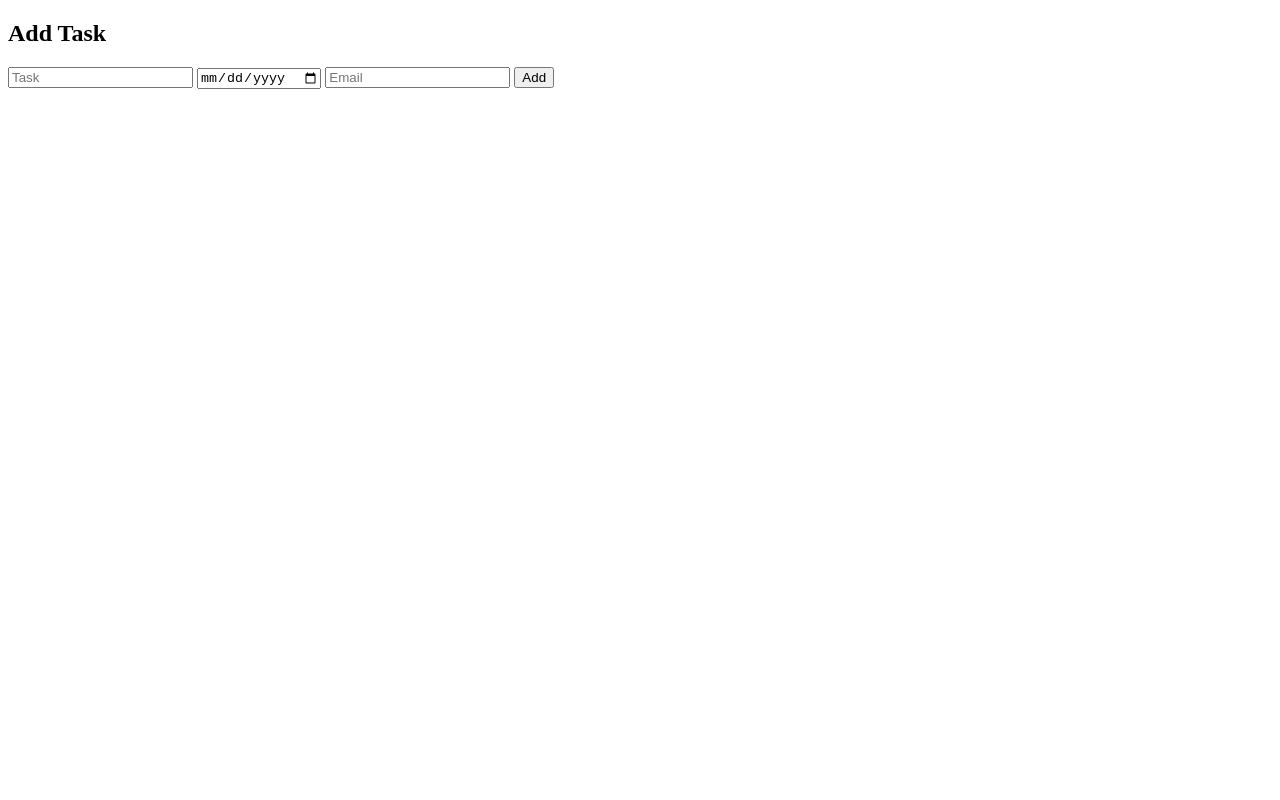
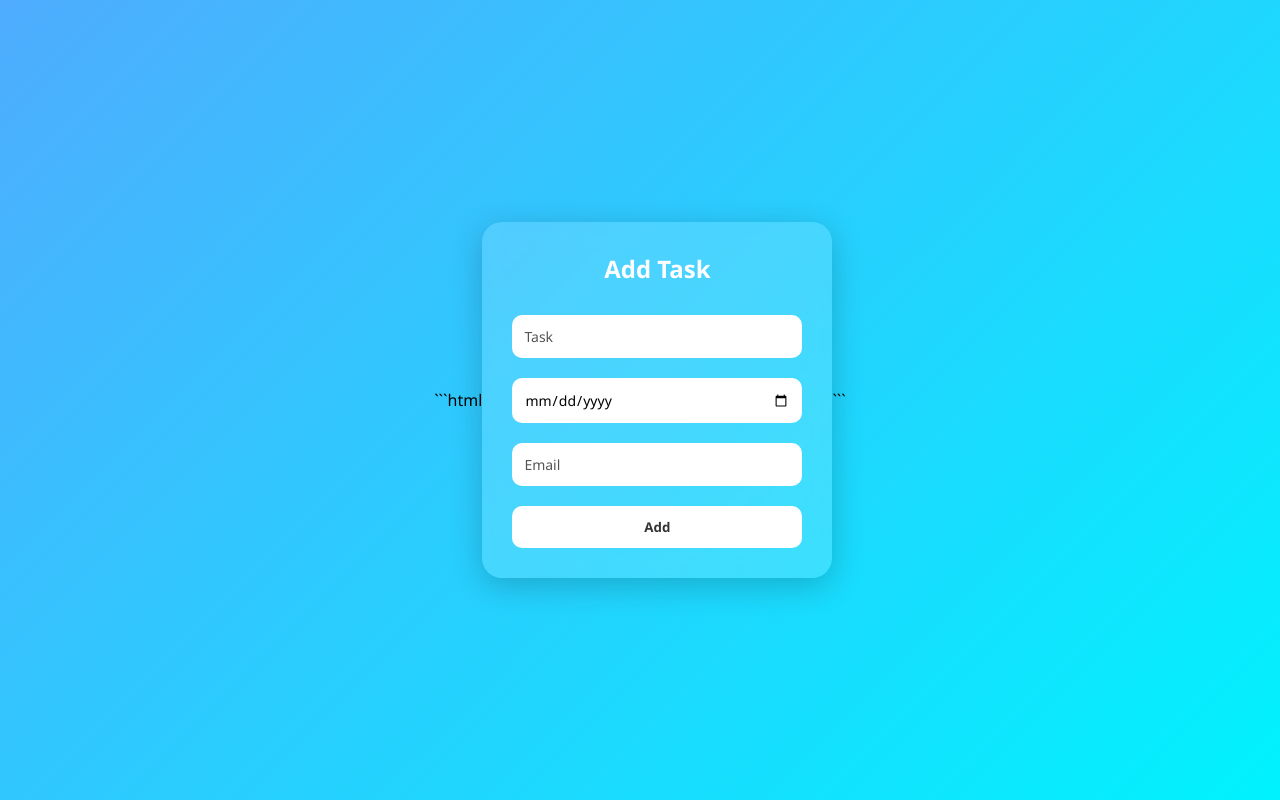
Before and after one commit to gituser-30/todo-app, a website: page public/index.html in a window 1280 px wide. Drawn offline with Linux system fonts and the light colour scheme.

Commit message:
Improved UI design for study planner

````diff
--- a/public/index.html
+++ b/public/index.html
@@ -1,10 +1,79 @@
+```html
 <!DOCTYPE html>
 <html>
 <head>
   <title>Study Planner</title>
+
+  <style>
+    * {
+      margin: 0;
+      padding: 0;
+      box-sizing: border-box;
+      font-family: 'Segoe UI', sans-serif;
+    }
+
+    body {
+      height: 100vh;
+      display: flex;
+      justify-content: center;
+      align-items: center;
+      background: linear-gradient(135deg, #4facfe, #00f2fe);
+    }
+
+    .container {
+      width: 350px;
+      padding: 30px;
+      border-radius: 20px;
+      background: rgba(255, 255, 255, 0.15);
+      backdrop-filter: blur(10px);
+      box-shadow: 0 8px 32px rgba(0,0,0,0.2);
+      text-align: center;
+      color: white;
+    }
+
+    h2 {
+      margin-bottom: 20px;
+      font-weight: 600;
+    }
+
+    input {
+      width: 100%;
+      padding: 12px;
+      margin: 10px 0;
+      border: none;
+      border-radius: 10px;
+      outline: none;
+      font-size: 14px;
+    }
+
+    input::placeholder {
+      color: #555;
+    }
+
+    button {
+      width: 100%;
+      padding: 12px;
+      margin-top: 10px;
+      border: none;
+      border-radius: 10px;
+      background: #ffffff;
+      color: #333;
+      font-weight: bold;
+      cursor: pointer;
+      transition: 0.3s;
+    }
+
+    button:hover {
+      background: #f1f1f1;
+      transform: scale(1.03);
+    }
+
+  </style>
 </head>
+
 <body>
 
+  <div class="container">
     <h2>Add Task</h2>
 
     <input type="text" id="title" placeholder="Task">
@@ -12,6 +81,7 @@
     <input type="email" id="email" placeholder="Email">
 
     <button onclick="addTask()">Add</button>
+  </div>
 
   <script>
   async function addTask() {
@@ -33,3 +103,4 @@ async function addTask() {
 
 </body>
 </html>
+```
--- a/server.js
+++ b/server.js
@@ -43,4 +43,5 @@ cron.schedule("0 8 * * *", async () => {
 // Routes
 app.use("/api/tasks", require("./routes/taskRoutes"));
 
-app.listen(5000, () => console.log("Server running"));
+const PORT = process.env.PORT || 5000;
+app.listen(PORT, () => console.log("Server running"));
````
Lines whose indentation alone changed are shown as unchanged.
